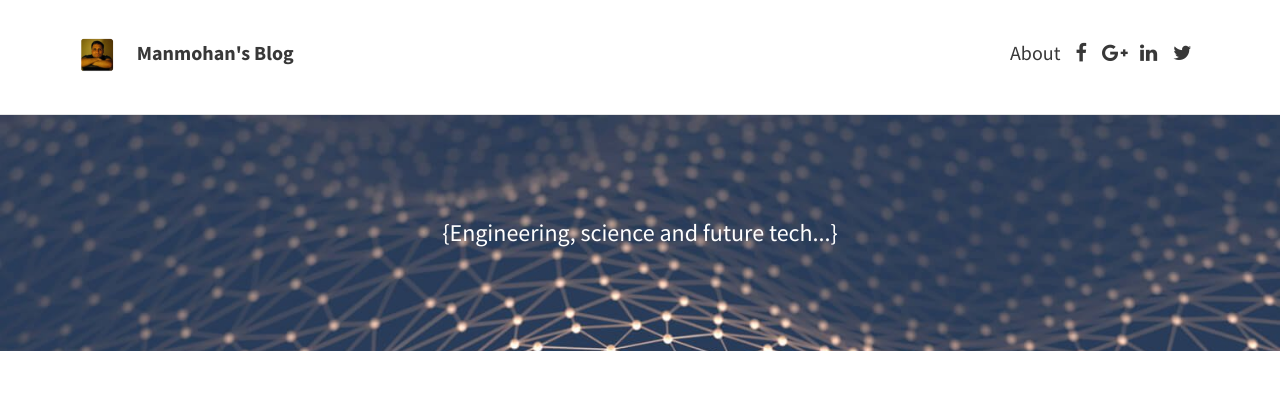
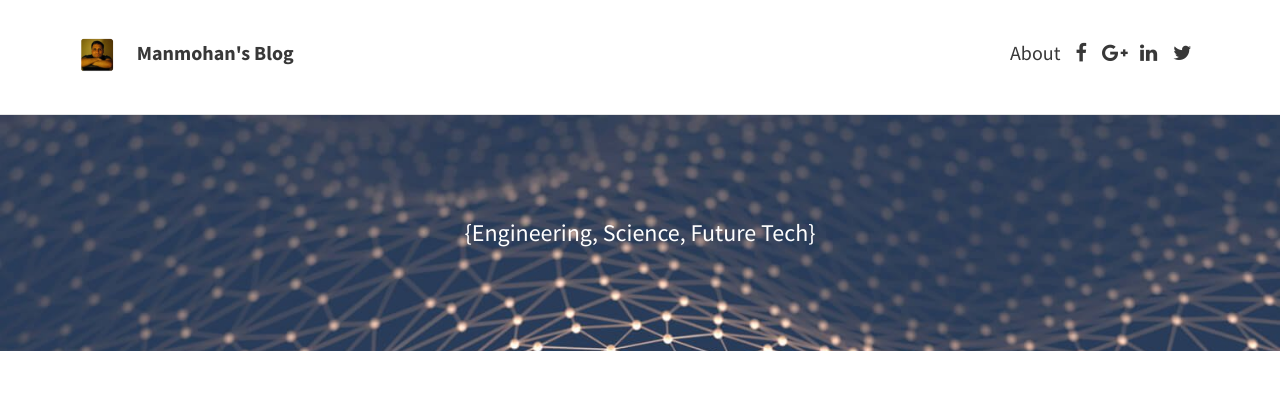
Before and after one commit to manmohanp/manmohanp.github.io, a Jekyll site: the page built from index.html, in a window 1280 px wide and 900 px high. Shown: the top 413 px of the window. Built offline with Jekyll 4.4.1, drawn with Linux system fonts in a browser that asks for light colours; nearby versions of some CDN libraries; the list of posts is cut into pages by our own code; some of the changed text lies outside the part shown.

Commit message:
Update _config.yml

```diff
--- a/_config.yml
+++ b/_config.yml
@@ -9,14 +9,14 @@
   avatar: assets/img/me.png
   favicon: assets/favicon.ico
   gravatar: # Email MD5 hash
-  description: "Engineering, science and future tech..." # used by search engines
+  description: "Engineering, Science and Future Tech" # used by search engines
 
   # Header and footer text
   header_text: >
-     <p><br/>{Engineering, science and future tech...}<br/><br/></p>
+     <p><br/>{Engineering, Science, Future Tech}<br/><br/></p>
   header_text_feature_image: assets/img/neural-network-banner.jpg
   footer_text: >
-   All content Copyright &copy; 2017.
+   All content Copyright &copy; 2019.
    <br/>
    Any reference to external sources are Copyright of respective web sites and authors.
 
```
